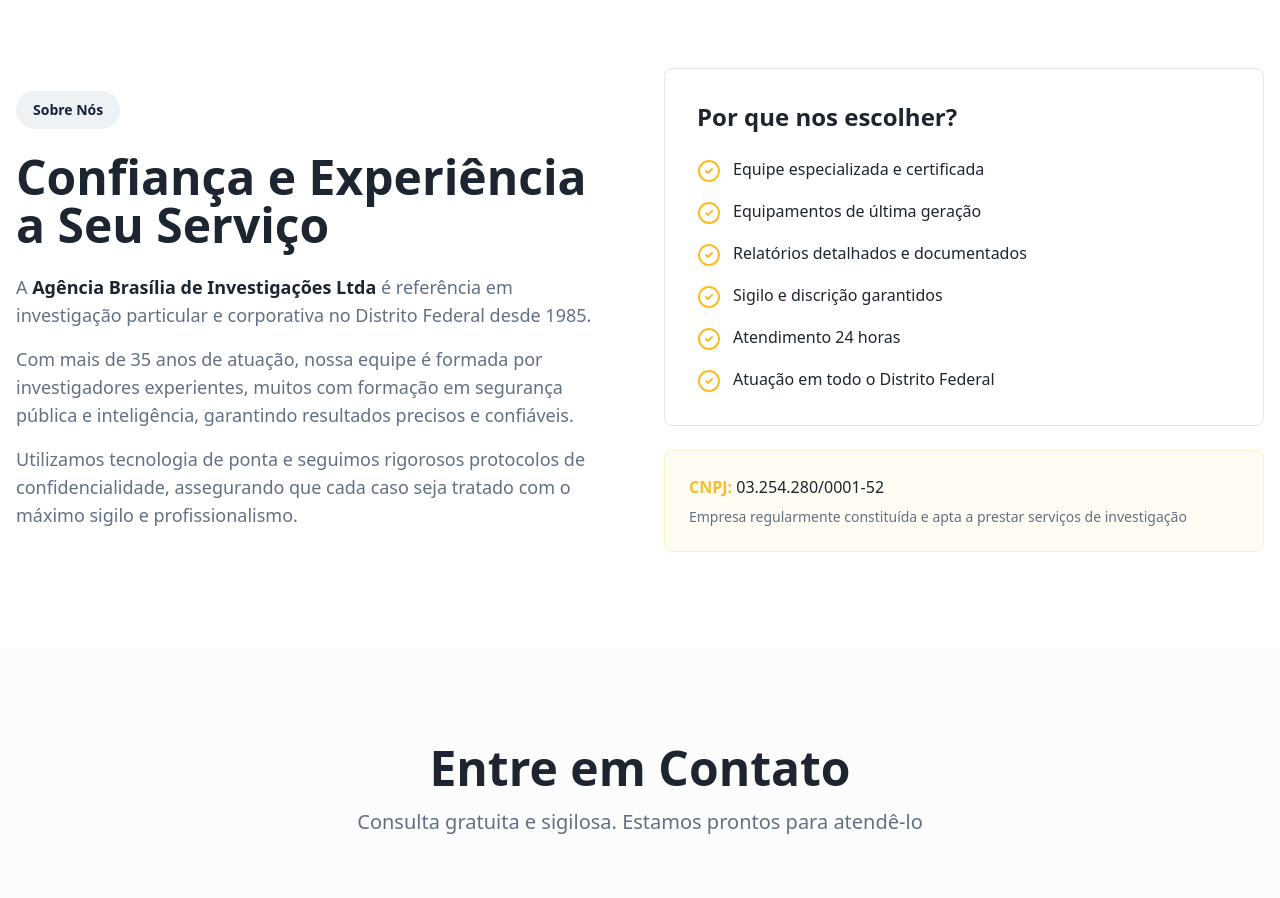
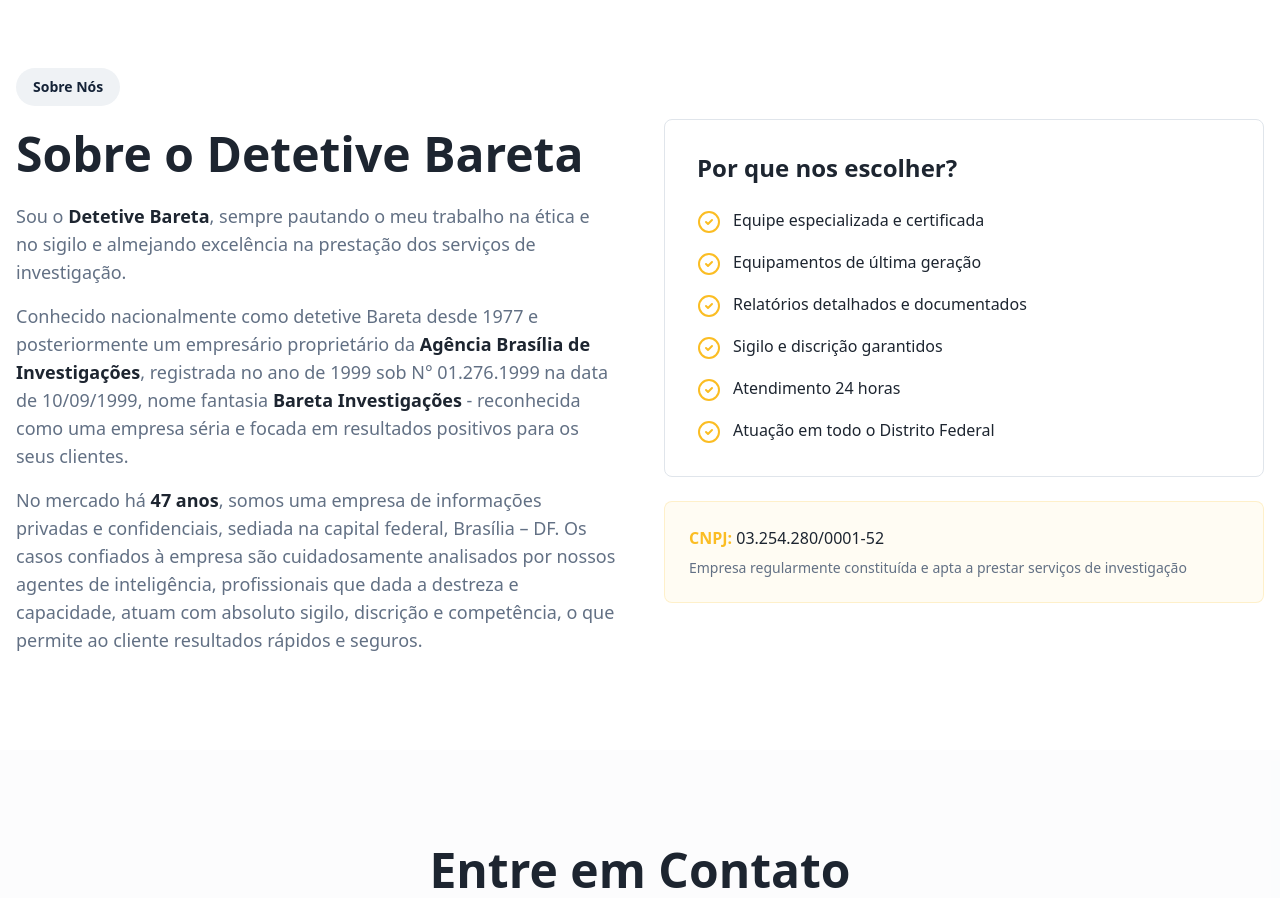
Before and after one commit to ryancostayy-spec/brasiliainvest-ads-hub, a React (Vite) app: page / in a window 1280 px wide. Shown: the part 1780-2678 px from the top of the page. Built offline with nearby package versions, Linux system fonts and the light colour scheme; the HTML template or start-up script is replaced by a standard one.

Commit message:
Update About section with Detetive Bareta's info
Update the About section with the provided details about Detetive Bareta, including his experience, company registration, and business name.

```diff
--- a/src/components/About.tsx
+++ b/src/components/About.tsx
@@ -20,17 +20,17 @@ const About = () => {
               Sobre Nós
             </Badge>
             <h2 className="text-4xl md:text-5xl font-bold text-foreground">
-              Confiança e Experiência a Seu Serviço
+              Sobre o Detetive Bareta
             </h2>
             <div className="space-y-4 text-lg text-muted-foreground">
               <p>
-                A <strong className="text-foreground">Agência Brasília de Investigações Ltda</strong> é referência em investigação particular e corporativa no Distrito Federal desde 1985.
+                Sou o <strong className="text-foreground">Detetive Bareta</strong>, sempre pautando o meu trabalho na ética e no sigilo e almejando excelência na prestação dos serviços de investigação.
               </p>
               <p>
-                Com mais de 35 anos de atuação, nossa equipe é formada por investigadores experientes, muitos com formação em segurança pública e inteligência, garantindo resultados precisos e confiáveis.
+                Conhecido nacionalmente como detetive Bareta desde 1977 e posteriormente um empresário proprietário da <strong className="text-foreground">Agência Brasília de Investigações</strong>, registrada no ano de 1999 sob N° 01.276.1999 na data de 10/09/1999, nome fantasia <strong className="text-foreground">Bareta Investigações</strong> - reconhecida como uma empresa séria e focada em resultados positivos para os seus clientes.
               </p>
               <p>
-                Utilizamos tecnologia de ponta e seguimos rigorosos protocolos de confidencialidade, assegurando que cada caso seja tratado com o máximo sigilo e profissionalismo.
+                No mercado há <strong className="text-foreground">47 anos</strong>, somos uma empresa de informações privadas e confidenciais, sediada na capital federal, Brasília – DF. Os casos confiados à empresa são cuidadosamente analisados por nossos agentes de inteligência, profissionais que dada a destreza e capacidade, atuam com absoluto sigilo, discrição e competência, o que permite ao cliente resultados rápidos e seguros.
               </p>
             </div>
           </div>
```
